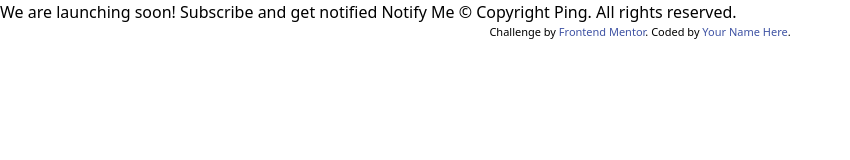
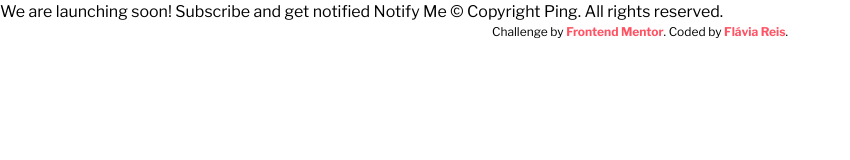
Before and after one commit to flaviare1s/ping-coming-soon-page, a website: page src/index.html in a window 1280 px wide. Shown: the whole page, without its empty margins (0-850 px from the left). Drawn offline with nearby package versions, Linux system fonts and the light colour scheme.

Commit message:
Add font and colors

```diff
--- a/src/index.html
+++ b/src/index.html
@@ -2,21 +2,20 @@
 <html lang="en">
 <head>
   <meta charset="UTF-8">
-  <meta name="viewport" content="width=device-width, initial-scale=1.0"> <!-- displays site properly based on user's device -->
+  <meta name="viewport" content="width=device-width, initial-scale=1.0">
 
-  <link rel="icon" type="image/png" sizes="32x32" href="./images/favicon-32x32.png">
+  <link rel="icon" type="image/png" sizes="32x32" href="../images/favicon-32x32.png">
+
+  <link rel="preconnect" href="https://fonts.googleapis.com">
+  <link rel="preconnect" href="https://fonts.gstatic.com" crossorigin>
+  <link href="https://fonts.googleapis.com/css2?family=Libre+Franklin:ital,wght@0,100..900;1,100..900&display=swap" rel="stylesheet">
 
   <link rel="stylesheet" href="output.css">
 
   <title>Frontend Mentor | Ping coming soon page</title>
 
-  <!-- Feel free to remove these styles or customise in your own stylesheet 👍 -->
-  <style>
-    .attribution { font-size: 11px; text-align: center; }
-    .attribution a { color: hsl(228, 45%, 44%); }
-  </style>
 </head>
-<body>
+<body class="font-Libre">
 
   We are launching soon!
 
@@ -26,10 +25,10 @@
 
   &copy; Copyright Ping. All rights reserved.
 
-  <footer>
+  <footer class="text-xs text-center">
     <p class="attribution">
-      Challenge by <a href="https://www.frontendmentor.io?ref=challenge" target="_blank">Frontend Mentor</a>.
-      Coded by <a href="#">Your Name Here</a>.
+      Challenge by <a class="text-light-red font-bold" href="https://www.frontendmentor.io?ref=challenge" target="_blank">Frontend Mentor</a>.
+      Coded by <a class="text-light-red font-bold" href="https://github.com/flaviare1s/">Flávia Reis</a>.
     </p>
   </footer>
 </body>
--- a/tailwind.config.js
+++ b/tailwind.config.js
@@ -2,7 +2,17 @@
 module.exports = {
   content: ["./src/**/*.{html,js}"],
   theme: {
-    extend: {},
+    extend: {
+      fontFamily: {
+        'Libre': ['Libre Franklin', 'sans-serif'],
+      },
+      colors: {
+        'blue': 'hsl(223, 87%, 63%)',
+        'pale-blue': 'hsl(223, 100%, 88%)',
+        'light-red': 'hsl(354, 100%, 66%)',
+        'gray': 'hsl(0, 0%, 59%)',
+      },
+    },
   },
   plugins: [],
 }
```
Also changed, not shown: src/output.css.
